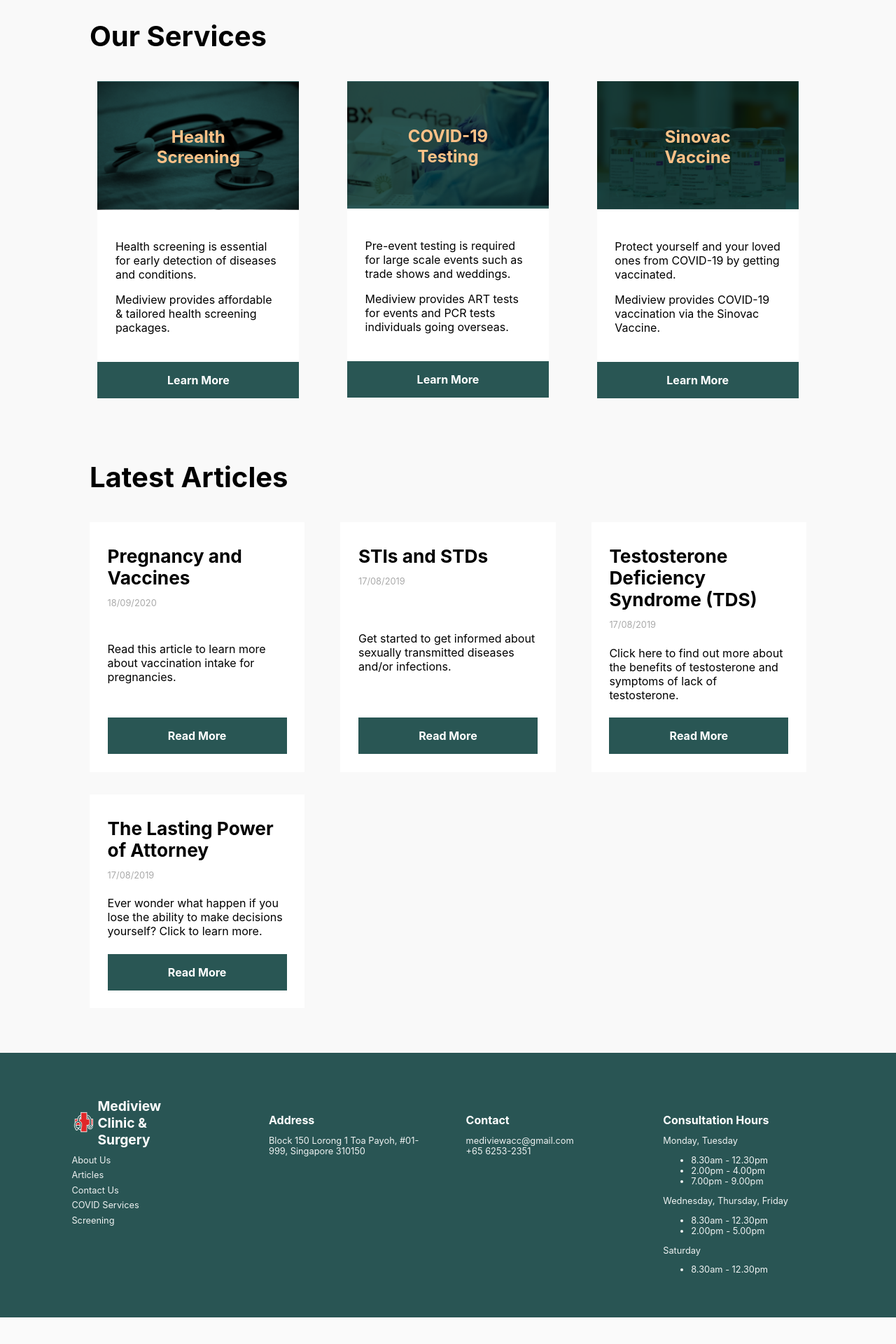
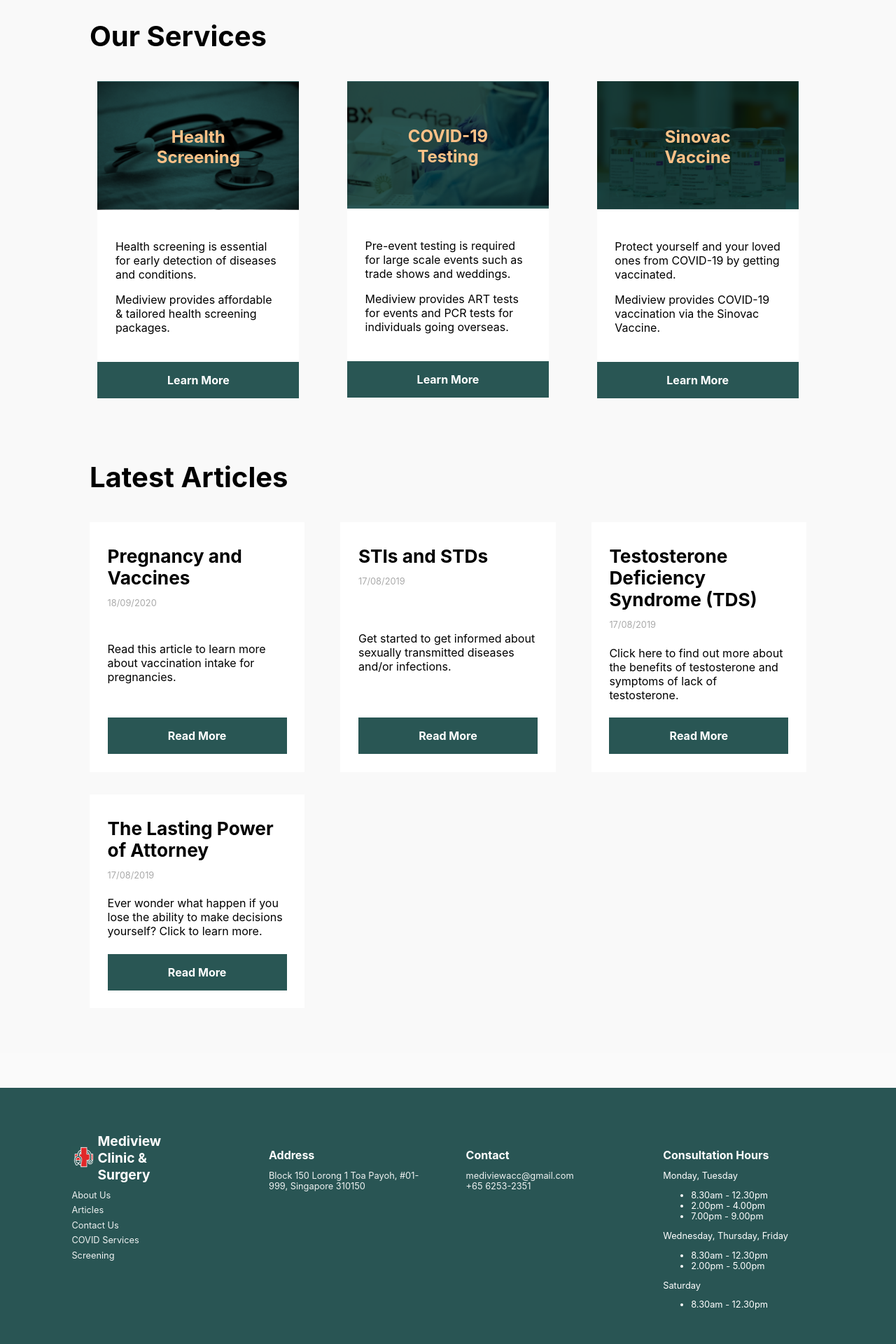
Before and after one commit to AbsoluteGibs/commercial-clinic-mediview, a React (Create React App) app in the folder frontend/: page / in a window 1280 px wide. Shown: the part 875-2795 px from the top of the page at 70% size. Before the commit the page ends 2757 px from the top, so only its background shows below. Built offline with nearby package versions, Linux system fonts and the light colour scheme.

Commit message:
clearing out bugs + typos

```diff
--- a/frontend/src/App.js
+++ b/frontend/src/App.js
@@ -43,6 +43,8 @@ function App() {
                     </Switch>
                 </main>
 
+                <div className="top-padding-50" />
+
                 <Footer />
             </Router>
         </div>
--- a/frontend/src/components/Article.js
+++ b/frontend/src/components/Article.js
@@ -1,5 +1,5 @@
 import React, {useState, useEffect} from 'react'
-import axios from 'axios'
+import ArticlesDB from './ArticlesDB'
 import parse from 'html-react-parser'
 
 function Article({match})
@@ -11,11 +11,13 @@ function Article({match})
     const [altState, setAltState] = useState('hide')
 
     const getArticle = () => {
-        axios.get(`http://localhost:3001/articlesDatabase?name=${match.params.fullArticle}`)
-        .then((response) => {
-            setArticle(response.data)
+        ArticlesDB.forEach(selectedArticle => {
+            if (selectedArticle.name === `${match.params.fullArticle}`)
+            {
+                // console.log(selectedArticle)
+                setArticle(selectedArticle)
+            }
         })
-        .catch(e => console.log(e))
     }
 
     function sliderUpdate()
@@ -61,11 +63,9 @@ function Article({match})
         getArticle()
     }, [])
 
-    //console.log(article)
-
     return(
         <div>
-            {article.map(articleDetails => articleRender(articleDetails))}
+            {articleRender(article)}
         </div>
     )
 }
--- a/frontend/src/components/footer/Footer.js
+++ b/frontend/src/components/footer/Footer.js
@@ -51,7 +51,7 @@ export default function Footer() {
 
             <section className="consult-hours">
                 <h4>Consultation Hours</h4>
-                <p>
+                <div>
                     Monday, Tuesday
                     <ul>
                         <li>8.30am - 12.30pm</li>
@@ -67,7 +67,7 @@ export default function Footer() {
                     <ul>
                         <li>8.30am - 12.30pm</li>
                     </ul>
-                </p>
+                </div>
             </section>
         </footer>
     )
--- a/frontend/src/pages/homepage/articles/ArticlesSection.js
+++ b/frontend/src/pages/homepage/articles/ArticlesSection.js
@@ -34,6 +34,7 @@ export default function ArticlesSection({maxArticles = 4}) {
             <div className="deck">
                 {
                     shownArticles.map((a) => <ArticleCard
+                        key={a.title}
                         title={a.title}
                         publishedAt={formatDate(a.dateOfPublish)}
                         description={a.shortDesc}
--- a/frontend/src/pages/homepage/landing/LandingSection.js
+++ b/frontend/src/pages/homepage/landing/LandingSection.js
@@ -24,9 +24,9 @@ export default function LandingSection() {
                     provides quality and professional healthcare to you and your
                     family since 1994.
                 </p>
-                <HashLink className="button" to={`/#${SERVICE_SECTION_ID}`}>View Services</HashLink>
+                <HashLink className="button" smooth to={`/#${SERVICE_SECTION_ID}`}>View Services</HashLink>
             </div>
-            <img className="hero" src={HeroImage} />
+            <img alt="homepage" className="hero" src={HeroImage} />
         </section>
     )
 }
--- a/frontend/src/pages/homepage/services/ServicesSection.js
+++ b/frontend/src/pages/homepage/services/ServicesSection.js
@@ -41,7 +41,7 @@ export default function ServicesSection() {
                     ctaTitle="Learn More"
                     ctaTo="/covid-services">
                     <p>Pre-event testing is required for large scale events such as trade shows and weddings.</p>
-                    <p>Mediview provides ART tests for events and PCR tests individuals going overseas.</p>
+                    <p>Mediview provides ART tests for events and PCR tests for individuals going overseas.</p>
                 </ServiceCard>
                 <ServiceCard
                     title="Sinovac Vaccine"
```
